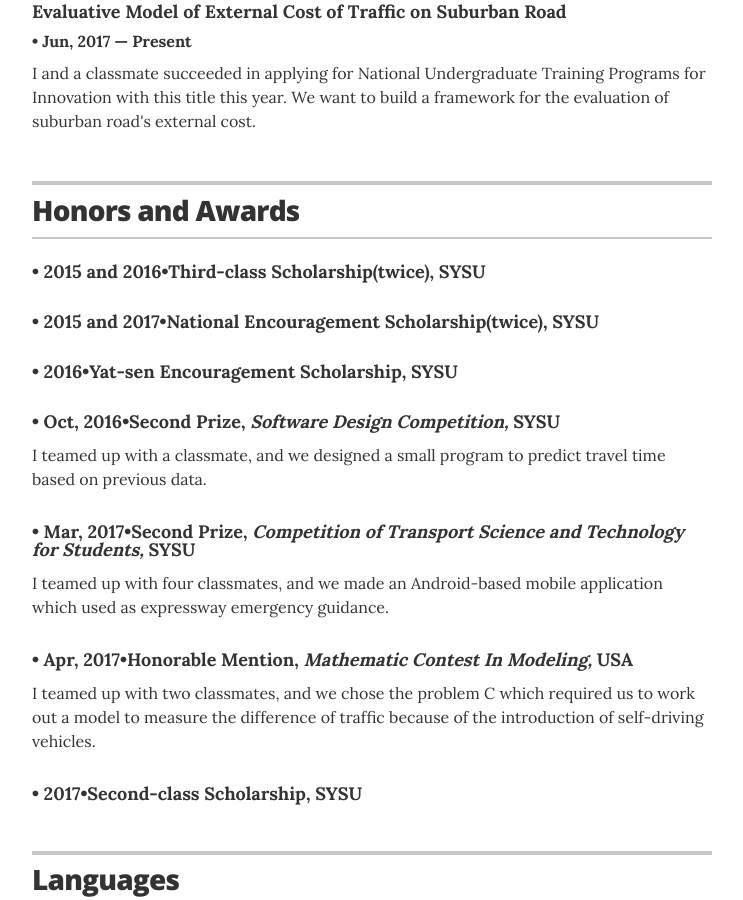
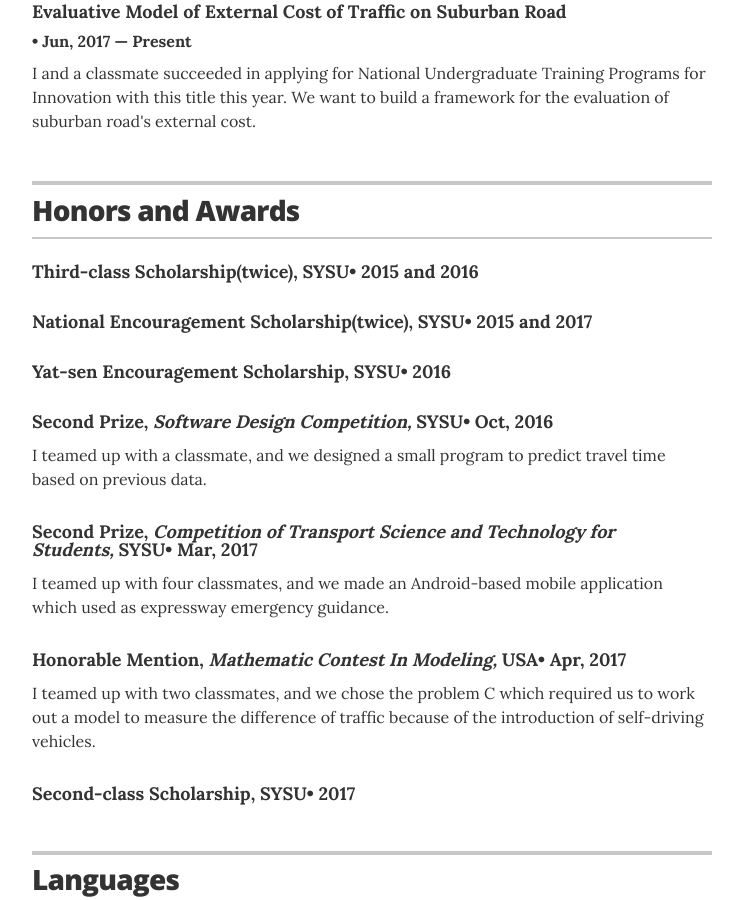
Before and after one commit to LastStriker/LastStriker.github.io, a Jekyll site: the page built from index.html, in a window 1280 px wide and 900 px high, scrolled down 657 px. Shown: the whole window, without its empty margins (268-1011 px from the left). Built offline with Jekyll 4.4.1, drawn with Linux system fonts in a browser that asks for light colours.

Commit message:
CV version 1.4

```diff
--- a/_layouts/resume.html
+++ b/_layouts/resume.html
@@ -96,7 +96,7 @@
 
         {% for recognition in site.data.recognitions %}
         <div class="resume-item">
-          <h5 class="resume-item-details" itemprop="description">&bull; {{ recognition.year }}&bull;{{ recognition.award }},&nbsp;<i>{{ recognition.competition }}</i>{{ recognition.organization }}</h5>
+          <h5 class="resume-item-details" itemprop="description">{{ recognition.award }},&nbsp;<i>{{ recognition.competition }}</i>{{ recognition.organization }}&bull; {{ recognition.year }}</h5>
           <p class="resume-item-copy">{{ recognition.summary }}</p>
         </div>
         {% endfor %}
```
